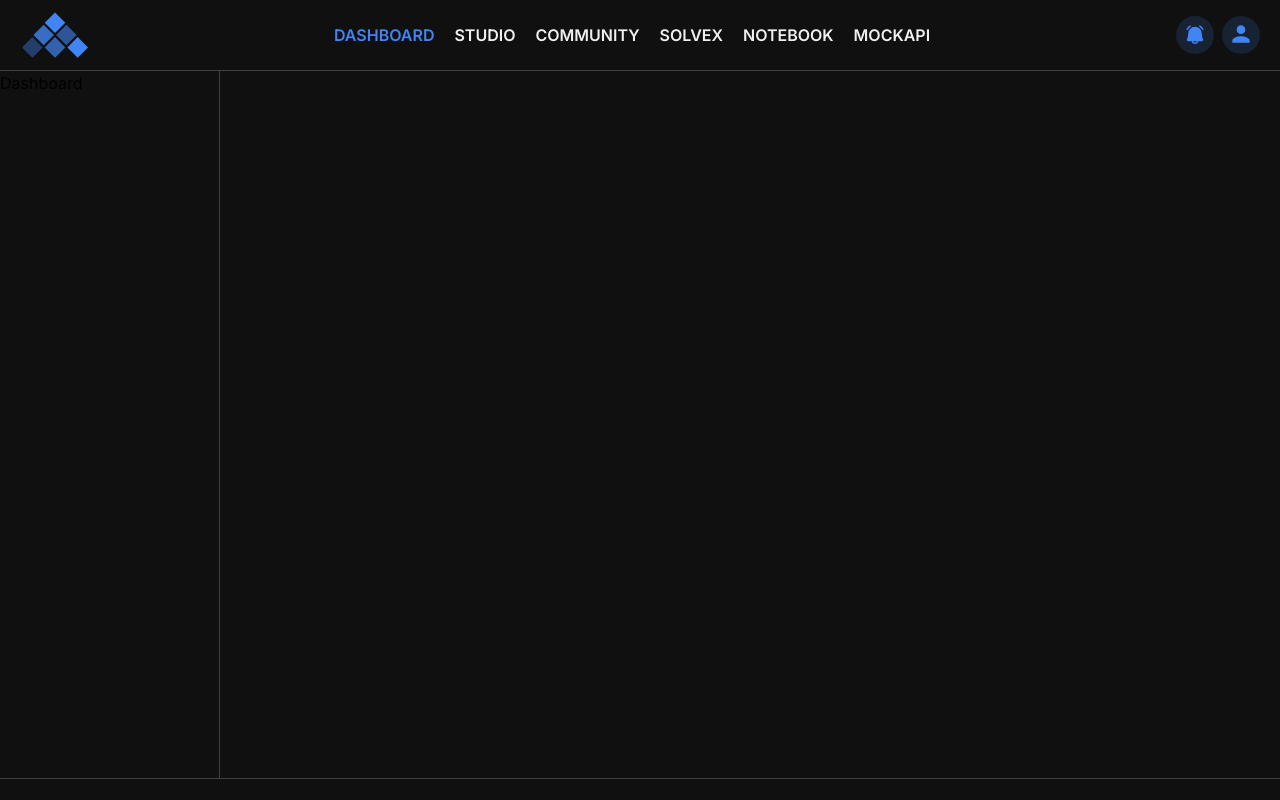
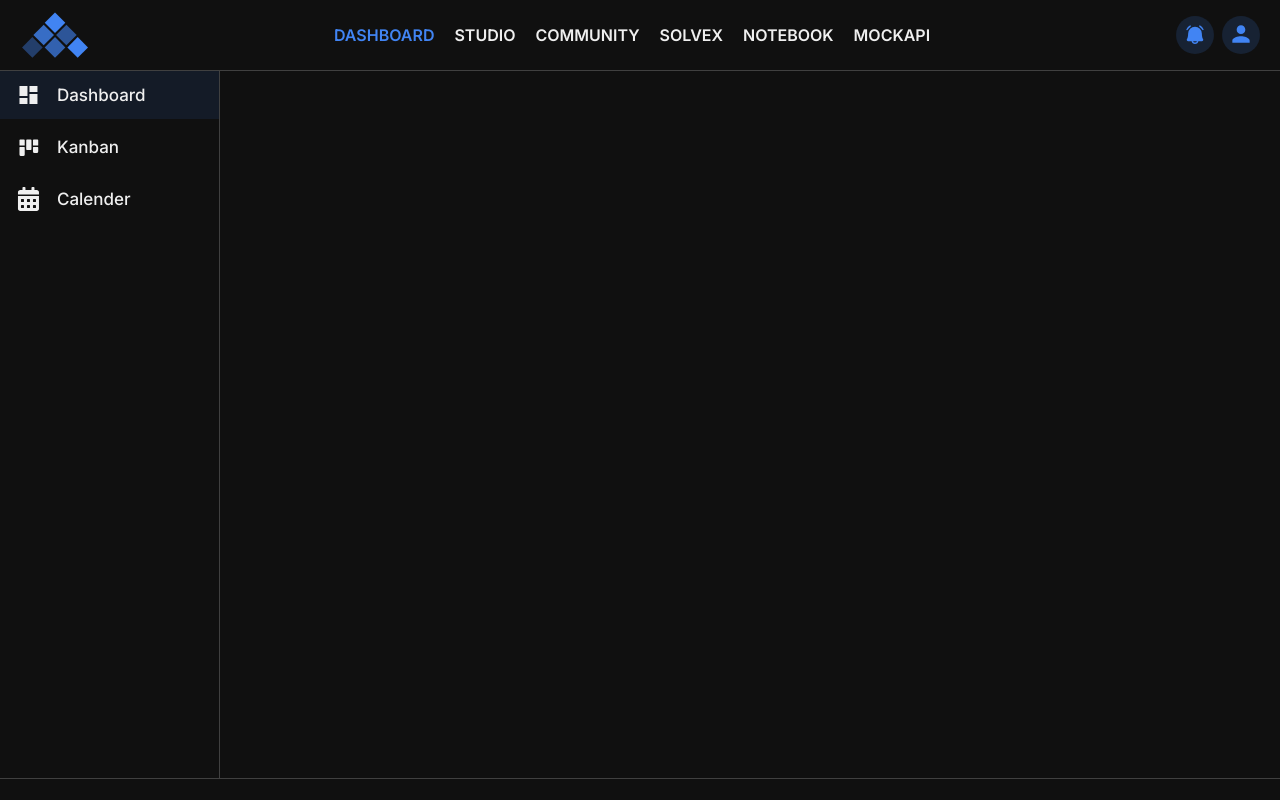
Before and after one commit to chuchra-himanshu/ui.cooders.org, a React (Vite) app: page / in a window 1280 px wide. Built offline with nearby package versions, Linux system fonts and the light colour scheme.

Commit message:
Design Dashboard Sidebar

```diff
--- a/src/Router.tsx
+++ b/src/Router.tsx
@@ -2,11 +2,13 @@ import React from "react";
 import { BrowserRouter, Route, Routes } from "react-router-dom";
 import { AuthLayout, GlobalLayout } from "./layouts";
 import {
+  Calendar,
   ChangePassword,
   Community,
   Dashboard,
   EmailVerification,
   ForgetPassword,
+  Kanban,
   MockAPI,
   Notebook,
   SignIn,
@@ -27,6 +29,8 @@ const Router: React.FC = () => {
           <Route path="solvex" Component={SolveX} />
           <Route path="notebook" Component={Notebook} />
           <Route path="mockapi" Component={MockAPI} />
+          <Route path="kanban" Component={Kanban} />
+          <Route path="calendar" Component={Calendar} />
         </Route>
         <Route path="/" Component={AuthLayout}>
           <Route path="signin" Component={SignIn} />
--- a/src/components/dashboard/DashboardSidebar.tsx
+++ b/src/components/dashboard/DashboardSidebar.tsx
@@ -1,8 +1,25 @@
 import React from "react";
 import Sidebar from "../global/Sidebar";
+import SidebarRowItem from "../global/SidebarRowItem";
+import { DASHBOARD_DATA } from "../../data";
+import { useLocation } from "react-router-dom";
 
 const DashboardSidebar: React.FC = () => {
-  return <Sidebar>Dashboard</Sidebar>;
+  const location = useLocation();
+
+  return (
+    <Sidebar>
+      {DASHBOARD_DATA.SIDEBAR_ITEMS?.map((item) => (
+        <SidebarRowItem
+          key={item.slug}
+          title={item.title}
+          Icon={item.icon}
+          isSelected={location.pathname == item.slug}
+          slug={item.slug}
+        />
+      ))}
+    </Sidebar>
+  );
 };
 
 export default DashboardSidebar;
--- /dev/null
+++ b/src/components/global/SidebarRowItem.tsx
@@ -0,0 +1,35 @@
+import React from "react";
+import type { IconType } from "react-icons";
+import { useNavigate } from "react-router-dom";
+
+interface SidebarRowItemPropsInterface {
+  title: string;
+  Icon: IconType;
+  iconSize?: number;
+  isSelected?: boolean;
+  slug: string;
+}
+
+const SidebarRowItem: React.FC<SidebarRowItemPropsInterface> = ({
+  title,
+  Icon,
+  iconSize = 24,
+  isSelected = false,
+  slug,
+}) => {
+  const navigate = useNavigate();
+
+  return (
+    <div
+      className={`flex items-center w-full h-[48px] mb-1 ${
+        isSelected ? "bg-accent/10" : ""
+      } hover:bg-accent/5 transition-all ease-in-out duration-200 cursor-pointer text-text-primary hover:text-accent`}
+      onClick={() => navigate(slug)}
+    >
+      <Icon size={iconSize} className="w-[26%] " />
+      <p className="text-[17px] font-medium mt-[1px]">{title}</p>
+    </div>
+  );
+};
+
+export default SidebarRowItem;
--- /dev/null
+++ b/src/data/dashboard.data.ts
@@ -0,0 +1,25 @@
+import { FaCalendarAlt } from "react-icons/fa";
+import { MdDashboard } from "react-icons/md";
+import { PiKanbanFill } from "react-icons/pi";
+
+const SIDEBAR_ITEMS = [
+  {
+    title: "Dashboard",
+    slug: "/",
+    icon: MdDashboard,
+  },
+  {
+    title: "Kanban",
+    slug: "/kanban",
+    icon: PiKanbanFill,
+  },
+  {
+    title: "Calender",
+    slug: "/calender",
+    icon: FaCalendarAlt,
+  },
+];
+
+export default {
+  SIDEBAR_ITEMS,
+};
--- a/src/data/index.ts
+++ b/src/data/index.ts
@@ -1,3 +1,4 @@
 import { HEADER } from "./global.data";
+import DASHBOARD_DATA from "./dashboard.data";
 
-export { HEADER };
+export { HEADER, DASHBOARD_DATA };
--- /dev/null
+++ b/src/pages/Calendar.tsx
@@ -0,0 +1,7 @@
+import React from "react";
+
+const Calendar: React.FC = () => {
+  return <div>Calendar</div>;
+};
+
+export default Calendar;
--- /dev/null
+++ b/src/pages/Kanban.tsx
@@ -0,0 +1,7 @@
+import React from "react";
+
+const Kanban: React.FC = () => {
+  return <div>Kanban</div>;
+};
+
+export default Kanban;
--- a/src/pages/index.ts
+++ b/src/pages/index.ts
@@ -10,6 +10,8 @@ import ChangePassword from "./ChangePassword";
 import EmailVerification from "./EmailVerification";
 import TwoFactorAuthentication from "./TwoFactorAuthentication";
 import MockAPI from "./MockAPI";
+import Kanban from "./Kanban";
+import Calendar from "./Calendar";
 
 export {
   Dashboard,
@@ -24,4 +26,6 @@ export {
   EmailVerification,
   TwoFactorAuthentication,
   MockAPI,
+  Kanban,
+  Calendar,
 };
```
